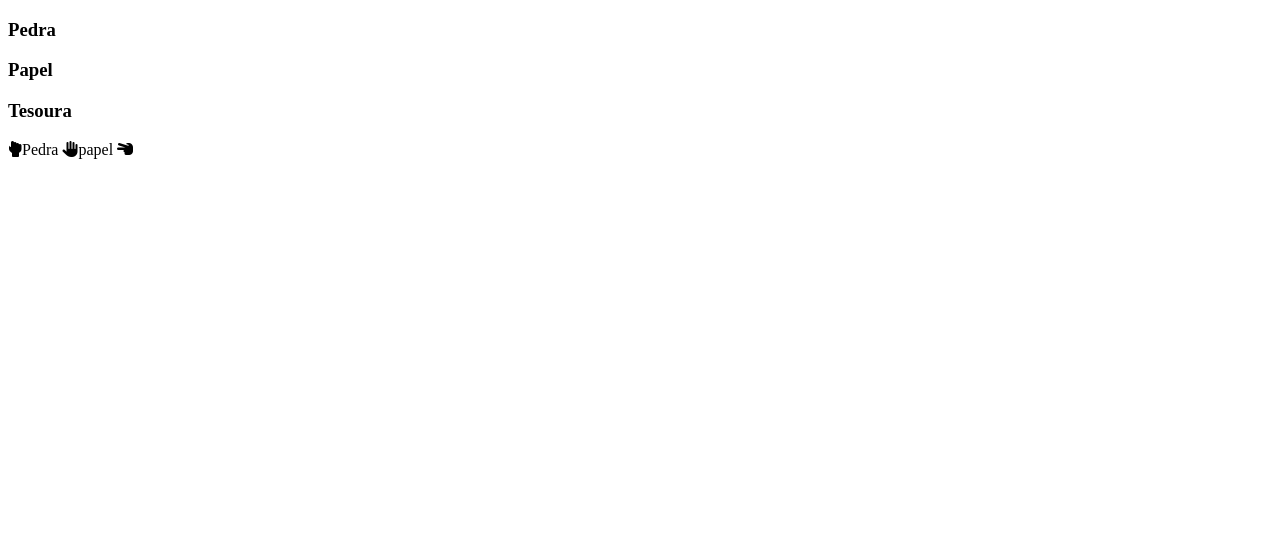
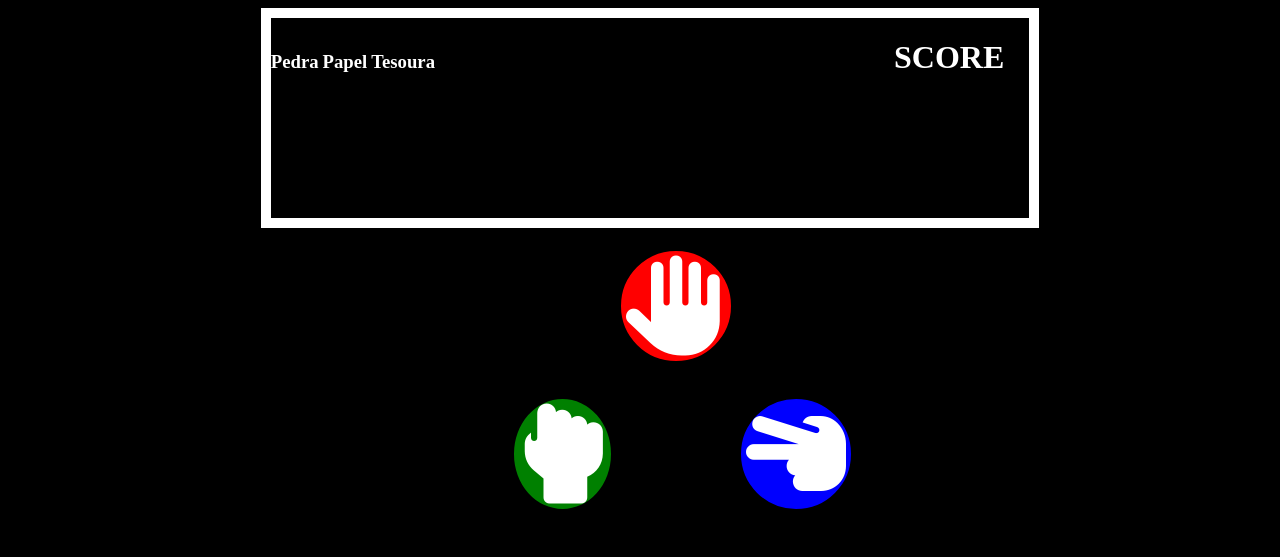
Before and after one commit to gustalicht/paper_rock_scissors, a plain HTML site: page Pedra_Papel_Tesoura/index.html in a window 1280 px wide. Drawn offline with Linux system fonts and the light colour scheme; a web font is replaced by a local one.

Commit message:
add: css, colors,box models

```diff
--- a/Pedra_Papel_Tesoura/index.css
+++ b/Pedra_Papel_Tesoura/index.css
@@ -1,5 +1,63 @@
-.fredericka-the-great-regular {
+body{
+    background-color: black;
+}
+
+#cabecalho{
+    border: 10px solid white;
+    margin-left: 20%;
+    margin-right: 20%;
+    margin-bottom: 10%;
+    width: 60%;
+    height:200px;
+
+}
+h3 {
     font-family: "Fredericka the Great", serif;
     font-weight: 400;
     font-style: normal;
+    font-weight: bold;
+    color: white;
+    display:inline-block;
   }
+
+#SCORE{
+    color: white;
+    display:inline-block;
+    margin-left: 60%;
+
+}
+
+
+#escolhas{
+    color: white;
+    height: 200px;
+    display:flex;
+    align-items: center; /* Centraliza verticalmente */
+}
+
+.icons{
+    font-size: 100px; /* Define o tamanho dos ícones */
+    color: white; /* Define a cor dos ícones */
+    margin: 0 5px; /* Espaçamento entre os ícones */
+}
+
+#rock{
+    border: 5px solid green;
+    border-radius: 100%;
+    background-color: green;
+    margin-left: 40%;
+}
+
+#paper{
+border: 5px solid red;
+border-radius: 100%;
+margin-bottom: 25%;
+margin-top: 20px;
+background-color: red;
+
+}
+#scissors{
+    border: 5px solid blue;
+    border-radius: 100%;
+    background-color: blue;
+}
--- a/Pedra_Papel_Tesoura/index.html
+++ b/Pedra_Papel_Tesoura/index.html
@@ -18,11 +18,15 @@
       <h3>Pedra</h3>
       <h3>Papel</h3>
       <h3>Tesoura</h3>
+      <div id="SCORE">
+        <h1>SCORE</h1>
+
+      </div>
     </div>
     <div id="escolhas">
-        <i class="fa-solid fa-hand-back-fist" id="rock"></i>Pedra</i>
-        <i class="fa-solid fa-hand" id="paper"></i>papel</i>
-        <i class="fa-solid fa-hand-scissors" id="scissors"></i>
+        <i class="fa-solid fa-hand-back-fist icons" id="rock"></i></i>
+        <i class="fa-solid fa-hand icons" id="paper"></i></i>
+        <i class="fa-solid fa-hand-scissors icons" id="scissors"></i>
     </div>
 
   </body>
```
